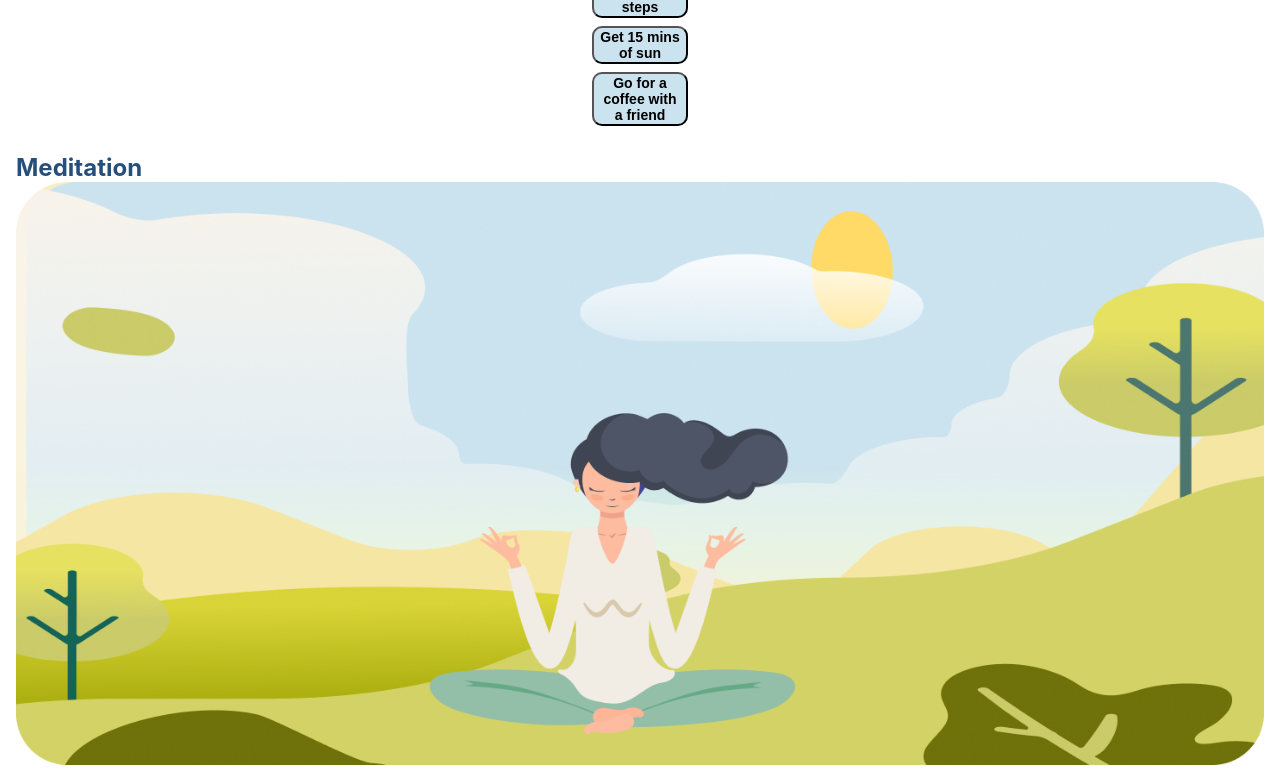
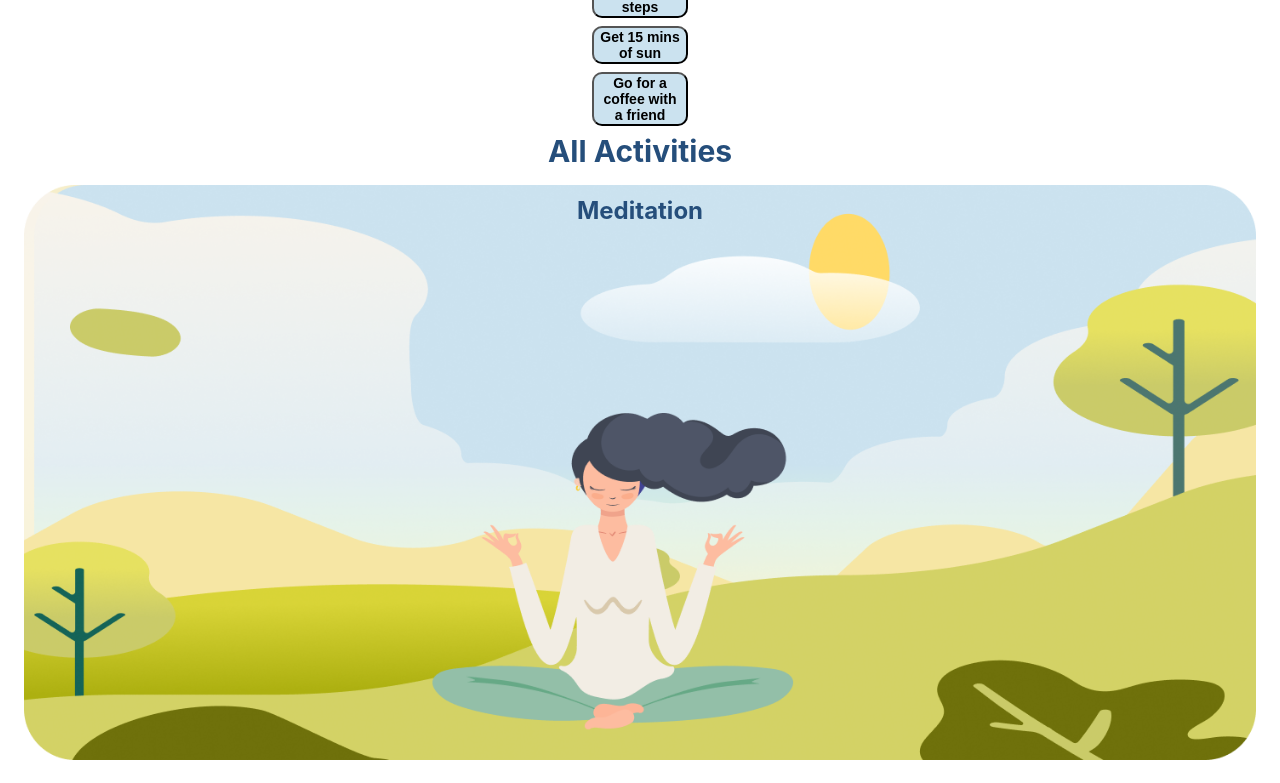
Before and after one commit to maroaraujo/final-project_front-end-surch, a Next.js app in the folder reconnect/: page /home in a window 1280 px wide. Shown: the part 732-1515 px from the top of the page. Built offline with nearby package versions, Linux system fonts and the light colour scheme.

Commit message:
Activity cards complete

```diff
--- a/reconnect/component/ActivityCard/ActivityCard.js
+++ b/reconnect/component/ActivityCard/ActivityCard.js
@@ -3,11 +3,9 @@ import styles from "../../styles/Home.module.css"
 
 export default function ActivityCard({title, image}){
     return(
-        <div className={styles.activityName}>
-        <h2>
-            {title}
-                <Image src={image}/>
-            </h2>
+        <div className={styles.activityCard}>
+            <h2 className={styles.activityText}>{title}</h2>
+            <Image src={image}/>
         </div>
     )
 }
--- a/reconnect/pages/home.js
+++ b/reconnect/pages/home.js
@@ -45,6 +45,7 @@ export default function Home() {
           <ChallengeCard challenge={"Go for a coffee with a friend"}/>
         </div>
         <div>
+        <h1 className={styles.title}>All Activities</h1>
         <ActivityCard title={"Meditation"} image={meditationPic} />
         <ActivityCard title={"Breathing Exercises"} image={breathingPic} />
         <ActivityCard title={"Stretching"} image={stretchingPic} />
--- a/reconnect/styles/Home.module.css
+++ b/reconnect/styles/Home.module.css
@@ -200,3 +200,14 @@
     flex-direction: column;
   }
 }
+.activityCard{
+  display:flex;
+  justify-content: center;
+  flex-direction: column;
+  align-items:center;
+  padding: 1vh;
+}
+.activityText{
+  margin-bottom: -5vh;
+  z-index: 1;
+}
```
Also changed, not shown: reconnect/public/images/Stretching.png, 1 other file (tests, documents, lock files or other folders).
